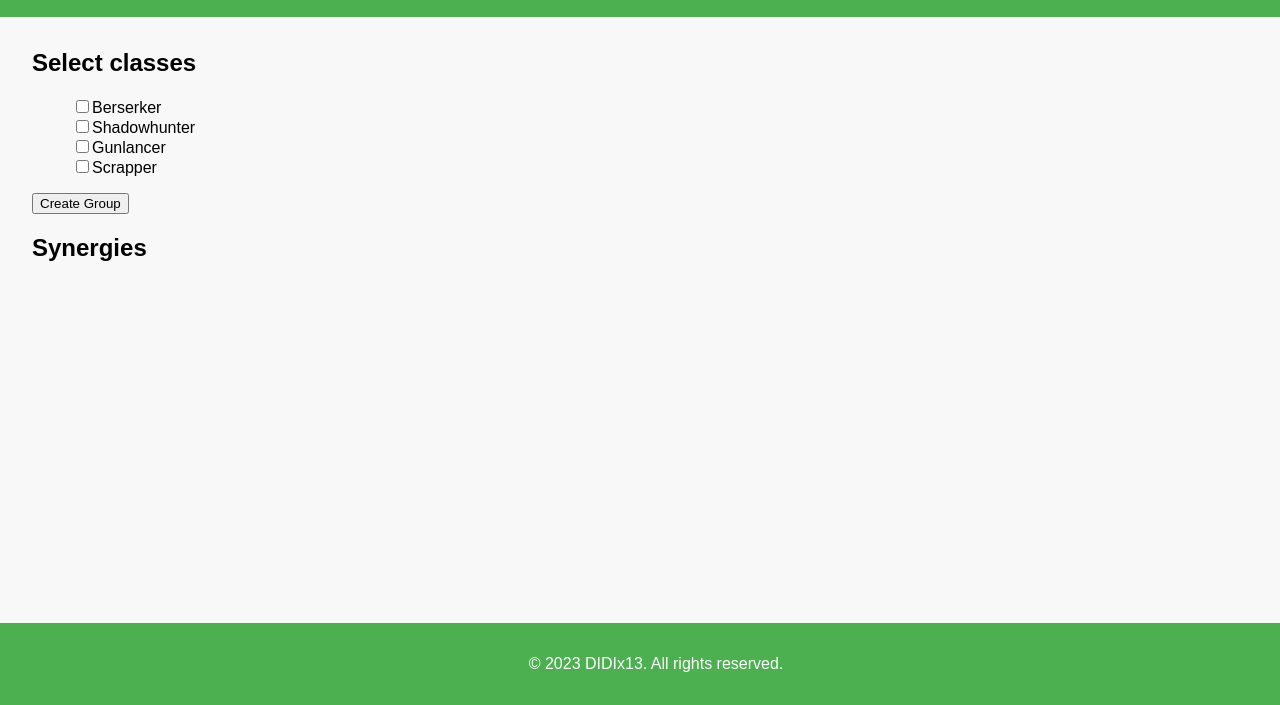
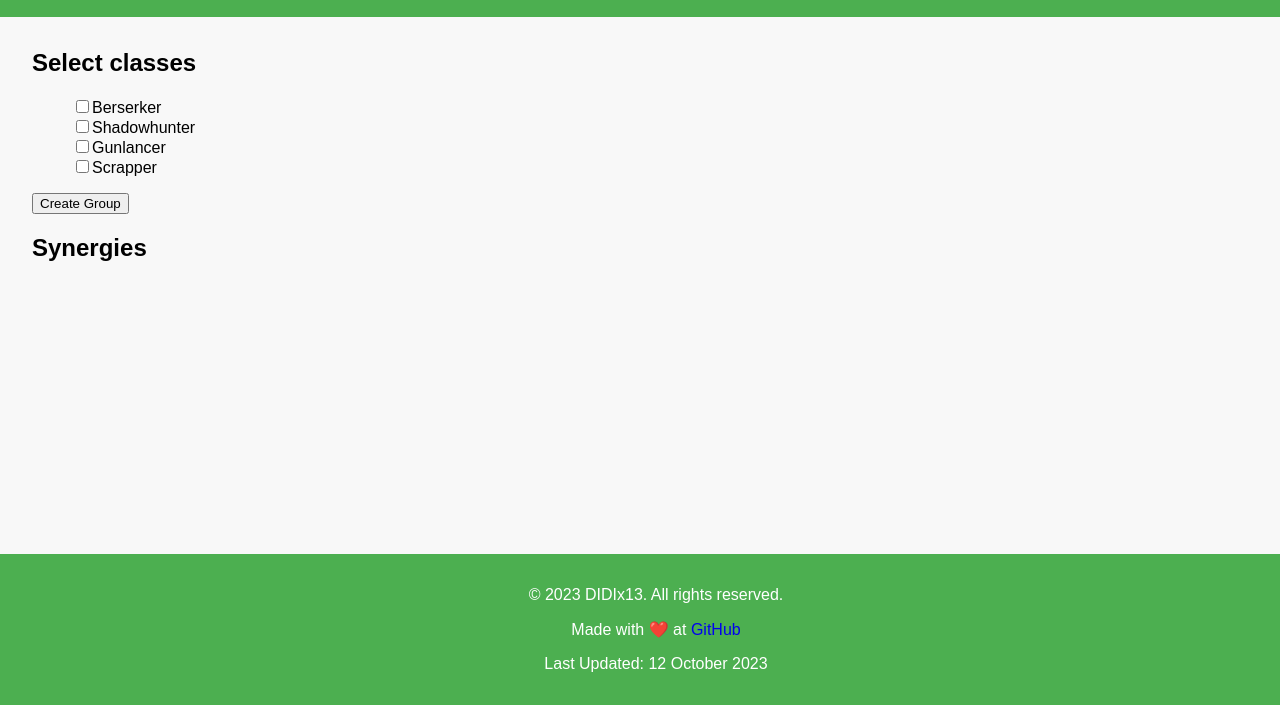
Before and after one commit to DIDIx13/Party-Synergies-Calculator, a plain HTML site: page index.html in a window 1280 px wide. Shown: the part 95-800 px from the top of the page. Drawn offline with Linux system fonts and the light colour scheme.

Commit message:
Ajout du Last Updated

```diff
--- a/index.html
+++ b/index.html
@@ -27,6 +27,8 @@
     </main>
     <footer>
         <p>&copy; 2023 DIDIx13. All rights reserved.</p>
+        <p>Made with ❤️ at <a href="https://github.com/DIDIx13/Party-Synergies-Calculator" target="_blank">GitHub</a></p>
+        <p>Last Updated: <span id="lastUpdated"></span></p>
     </footer>
     <script src="script.js"></script>
 </body>
--- a/script.js
+++ b/script.js
@@ -1,20 +1,53 @@
 document.addEventListener('DOMContentLoaded', () => {
-    // Fetch JSON data from data.json file
-    fetch("data.json")
+
+    // Update Last Updated
+    const lastUpdated = document.getElementById('lastUpdated');
+    lastUpdated.textContent = getFormattedDate();
+
+    fetchClassData()
+        .then(data => createCheckboxes(data))
+        .catch(error => console.error('Fetch error: ', error));
+
+});
+
+function getFormattedDate() {
+    // Utilisez la date actuelle ou remplacez par la date de la dernière mise à jour
+    const date = new Date();
+
+    // Tableau des noms des mois
+    const monthNames = ["January", "February", "March", "April", "May", "June",
+        "July", "August", "September", "October", "November", "December"];
+
+    // Récupérez le nom du mois
+    const monthName = monthNames[date.getMonth()];
+
+    // Formatez la date comme vous le souhaitez
+    return `${date.getDate()} ${monthName} ${date.getFullYear()}`;
+}
+
+function fetchClassData() {
+    return fetch("data.json")
         .then(response => {
-            // Check if the response is OK (status 200)
             if (!response.ok) {
                 throw new Error('Network response was not ok' + response.statusText);
             }
-            return response.json();  // Parse JSON data
-        })
-        .then(data => {
-            // Get the form element where the checkboxes will be appended
+            return response.json();
+        });
+}
+
+function createCheckboxes(data) {
     const classForm = document.getElementById('classForm');
     const ulElement = document.createElement('ul');
 
-            // Iterate through JSON data and create checkboxes
     data.forEach(classData => {
+        const liElement = createCheckboxElement(classData);
+        ulElement.appendChild(liElement);
+    });
+
+    classForm.appendChild(ulElement);
+}
+
+function createCheckboxElement(classData) {
     const liElement = document.createElement('li');
     const labelElement = document.createElement('label');
     const checkboxElement = document.createElement('input');
@@ -27,14 +60,6 @@ document.addEventListener('DOMContentLoaded', () => {
     labelElement.appendChild(document.createTextNode(classData.class));
 
     liElement.appendChild(labelElement);
-                ulElement.appendChild(liElement);
-            });
 
-            classForm.appendChild(ulElement);
-        })
-        .catch(error => {
-            console.error('Fetch error: ', error);
-        });
-
-    // Add additional JavaScript here, such as event listeners for form submission
-});
+    return liElement;
+}
--- a/styles.css
+++ b/styles.css
@@ -29,3 +29,7 @@ footer {
 ul {
     list-style-type: none;
 }
+
+a, a:visited {
+    text-decoration: none;
+}
```
Also changed, not shown: README.md. Lines whose indentation alone changed are shown as unchanged.
